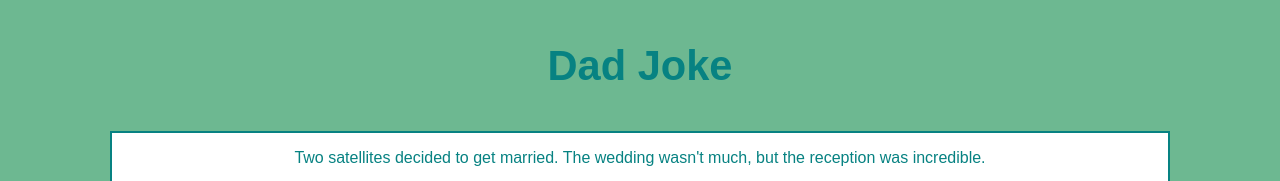
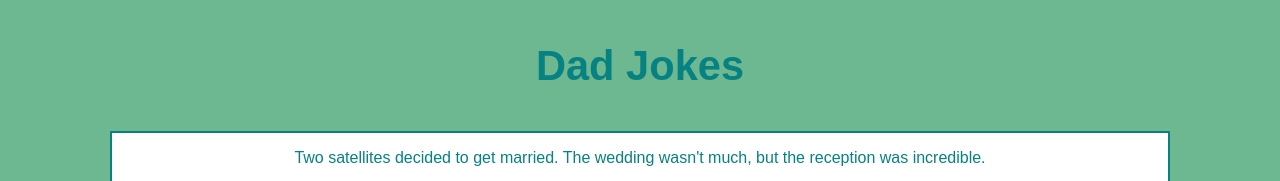
Before and after one commit to vexleet/dad-jokes, a plain HTML site: page index.html in a window 1280 px wide. Shown: the top 181 px of the page. Drawn offline with Linux system fonts and the light colour scheme; no server answers.

Commit message:
fix typo

```diff
--- a/index.html
+++ b/index.html
@@ -12,7 +12,7 @@
 
 <body>
     <header class="site-header">
-        <h1>Dad Joke</h1>
+        <h1>Dad Jokes</h1>
     </header>
 
     <main>
```
